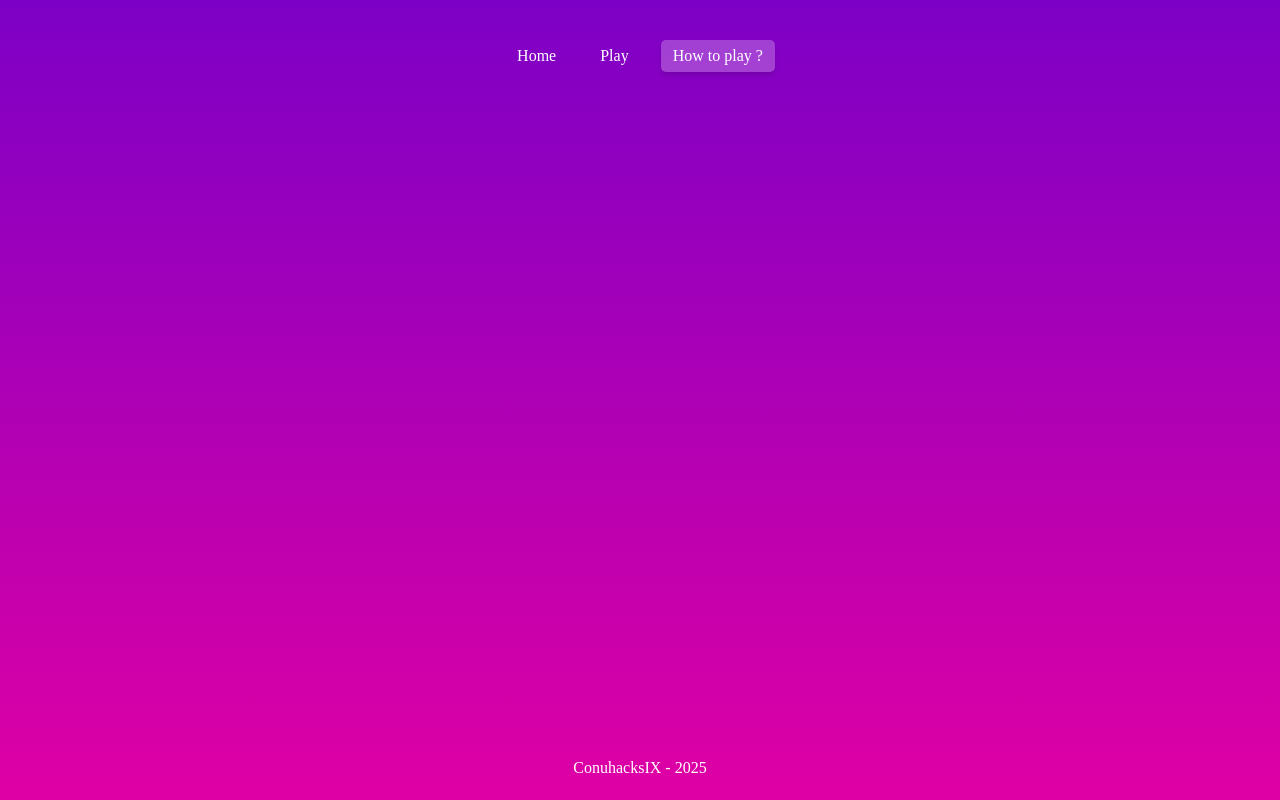
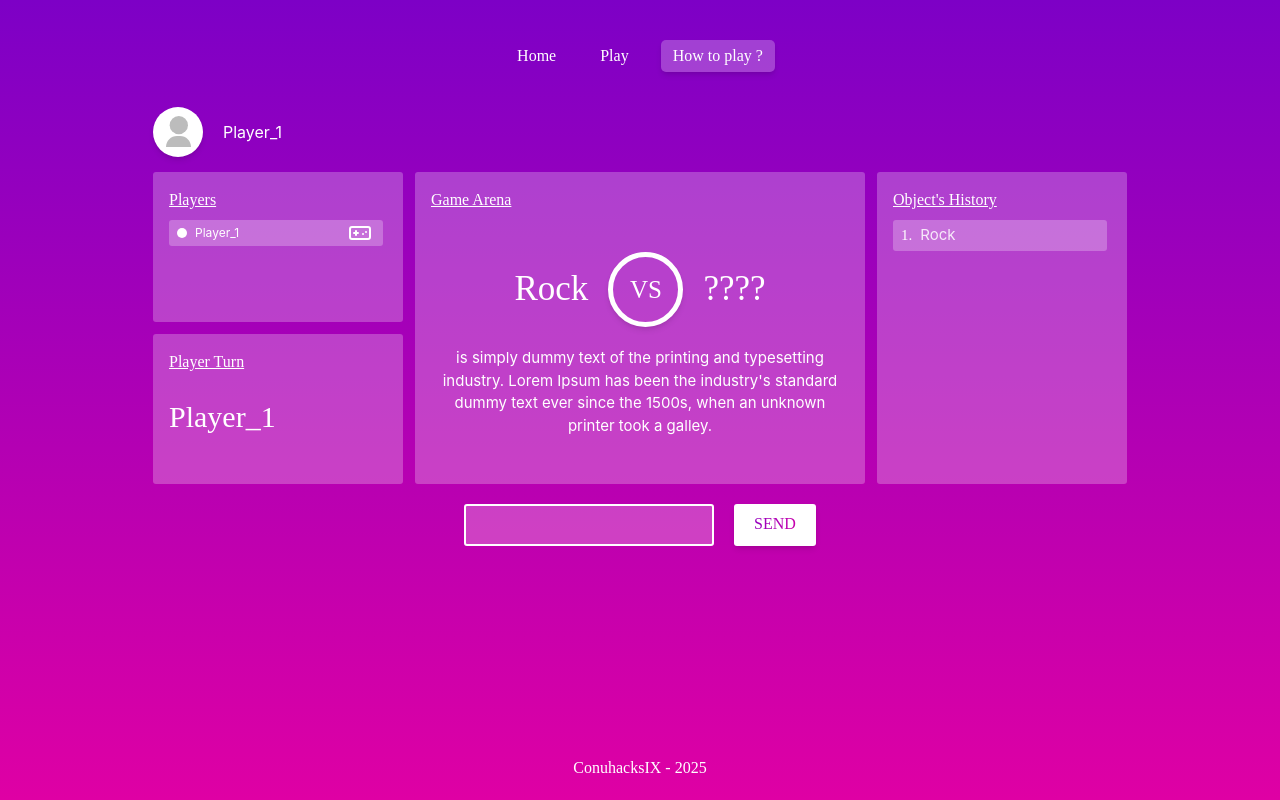
Before and after one commit to AmirDehestani/Conuhacks9, a React (Create React App) app in the folder client/: page /Game in a window 1280 px wide. Built offline with nearby package versions, Linux system fonts and the light colour scheme; a web font is replaced by a local one.

Commit message:
finished game page ui

```diff
--- a/client/src/App.js
+++ b/client/src/App.js
@@ -6,6 +6,7 @@ import Footer from './components/footer';
 import LobbySetup from './components/LobbySetup';
 import HowToPlay from './components/HowToPlay';
 import Lobby from './components/Lobby';
+import Game from './components/Game';
 
 function App() {
   return (
@@ -18,6 +19,7 @@ function App() {
             <Route path="/howtoplay" element={<HowToPlay/>} />
             <Route path="/lobby-setup" element={<LobbySetup />} />
             <Route path="/lobby" element={<Lobby/>} />
+            <Route path="/Game" element={<Game/>} />
           </Routes>
         </div>
         <Footer />
--- /dev/null
+++ b/client/src/components/Game.jsx
@@ -0,0 +1,107 @@
+import React, { useState } from 'react';
+import ObjectHistoryItem from './ObjectHistoryItem';
+import PlayerItem from './PlayerItem';
+
+function Game() {
+  const objectItem = { id: 1, objectName: 'Rock' };
+  const playerItem = { id: 1, name: 'Player_1' };
+
+  const [usersList, setUsersList] = useState([playerItem]);
+  const [objectsHistory, setObjectsHistory] = useState([objectItem]);
+  const [playerTurn, setPlayerTurn] = useState('Player_1');
+  const [currentUser, setCurrentUser] = useState({ id: 1, name: 'Player_1' });
+  const [previousObject, setPreviousObject] = useState('Rock');
+  const [currentObject, setCurrentObject] = useState('????');
+
+  function SendAnswer(){
+    const input = document.getElementById('inputAnswer');
+    setCurrentObject(input.value);
+    input.value = '';
+  }
+
+  function userIconSVG() {
+    return (
+      <div>
+        <svg width="25" viewBox="0 0 107 134" fill="none" xmlns="http://www.w3.org/2000/svg">
+          <ellipse cx="54.8049" cy="39.1463" rx="39.1463" ry="39.1463" fill="#BCBCBC" />
+          <path d="M0 133.097C0 107.154 21.0317 86.1218 46.9756 86.1218H60.0244C85.9683 86.1218 107 107.154 107 133.097V133.097H0V133.097Z" fill="#BCBCBC" />
+        </svg>
+      </div>
+    );
+  }
+
+  return (
+    <div className='flex justify-center'>
+      <div className='flex flex-col gap-5'>
+        {/* TOP SECTION */}
+        <div className='flex flex-row justify-between w-[974px] h-[40px]'>
+          <div className='flex flex-row items-center gap-5'>
+            <div className='bg-white w-[50px] h-[50px] rounded-full shadow-md'>
+              <div className='flex justify-center items-center w-full h-full'>
+                {userIconSVG()}
+              </div>
+            </div>
+            <div id={currentUser.id} className='text-white'>{currentUser.name}</div>
+          </div>
+        </div>
+
+        {/* MIDDLE SECTION */}
+        <div className='flex justify-center'>
+          <div className='flex flex-row gap-3'>
+            <div className='flex flex-col gap-3'>
+              <div className='w-[250px] h-[150px] bg-[rgba(255,255,255,0.25)] rounded-[3px] p-4'>
+                <div className='cherrybomb text-white underline'>Players</div>
+                <div className='flex flex-col gap-1 mt-2 pr-1 h-[90px] overflow-y-auto'>
+                  {usersList.length !== 0 ? usersList.map((user) => <PlayerItem player={user} />)
+                  : <div className='text-white'>Empty</div>}
+                </div>
+              </div>
+              <div className='w-[250px] h-[150px] bg-[rgba(255,255,255,0.25)] rounded-[3px] p-4'>
+                <div className='cherrybomb text-white underline'>Player Turn</div>
+                <div className='cherrybomb text-white text-[30px] mt-5'>{playerTurn}</div>
+              </div>
+            </div>
+            <div className='w-[450px] h-[312px] bg-[rgba(255,255,255,0.25)] rounded-[3px] p-4 flex flex-col gap-5'>
+              <div className='cherrybomb text-white underline'>Game Arena</div>
+              <div className='flex flex-row gap-5 justify-center cherrybomb text-white items-center mt-5'>
+                <div className='text-[35px]'>{previousObject}</div>
+                <div className='bg-[rgba(0,0,0,0)] border-[5px] border-white w-[75px] h-[75px] rounded-full shadow-md flex justify-center items-center'>
+                  <span className='text-[25px]'>VS</span>
+                </div>
+                {/* use  animate-bounce to make the text bounce*/}
+                <div className='text-[35px]'>{currentObject}</div>
+              </div>
+              <div className='text-white text-center text-[15px]'>
+                is simply dummy text of the printing and typesetting industry.
+                Lorem Ipsum has been the industry's standard dummy text ever since the 1500s,
+                when an unknown printer took a galley.
+              </div>
+            </div>
+            <div className='w-[250px] h-[312px] bg-[rgba(255,255,255,0.25)] rounded-[3px] p-4'>
+              <div className='cherrybomb text-white underline'>Object's History</div>
+              <div className='flex flex-col gap-1 mt-2 pr-1 h-[245px] overflow-y-auto '>
+                {objectsHistory.length !== 0 ? objectsHistory.map((object) => <ObjectHistoryItem key={object.id} object={object} />)
+                  :
+                  <div className='text-white'>Empty</div>}
+              </div>
+            </div>
+          </div>
+        </div>
+
+        {/* BOTTOM SECTION */}
+        <div className='flex justify-center'>
+          <div className='flex flex-row gap-5 cherrybomb'>
+            <div>
+              <input id='inputAnswer' type="text" className='text-[25px] rounded-[3px] px-2 border-2 border-white bg-[rgba(255,255,255,0.25)] text-white w-[250px]' />
+            </div>
+            <div className='bg-white rounded-[3px] hover:scale-[105%] cursor-pointer ease-in-out duration-300 shadow-md'>
+              <div onClick={()=>{SendAnswer()}} className='py-2 px-5 rounded-[3px] text-transparent bg-clip-text bg-gradient-to-r from-[#7D00C6] to-[#DF00A4]'>SEND</div>
+            </div>
+          </div>
+        </div>
+      </div>
+    </div>
+  );
+}
+
+export default Game;
--- /dev/null
+++ b/client/src/components/ObjectHistoryItem.jsx
@@ -0,0 +1,11 @@
+import React from 'react';
+
+function ObjectHistoryItem({ object }) {
+  return (
+    <div className='bg-[rgba(255,255,255,0.25)] rounded-[3px] py-1 flex flex-row items-center pl-2 text-[15px]'>
+      <span className='pr-2 cherrybomb text-white'>{object.id}. </span> <span className='text-white opacity-85'>{object.objectName}</span>
+    </div>
+  );
+}
+
+export default ObjectHistoryItem;
--- /dev/null
+++ b/client/src/components/PlayerItem.jsx
@@ -0,0 +1,27 @@
+import React from 'react'
+
+function PlayerItem({player}) {
+
+    function gamepadIconSVG() {
+        return (
+            <div>
+                <svg width="22" height="14" viewBox="0 0 22 14" fill="none" xmlns="http://www.w3.org/2000/svg">
+                    <path d="M5 7H9M7 5V9M14 8H14.01M17 6H17.01" stroke="white" stroke-width="2" stroke-linecap="round" stroke-linejoin="round"/>
+                    <path d="M19 1H3C1.89543 1 1 1.89543 1 3V11C1 12.1046 1.89543 13 3 13H19C20.1046 13 21 12.1046 21 11V3C21 1.89543 20.1046 1 19 1Z" stroke="white" stroke-width="2" stroke-linecap="round" stroke-linejoin="round"/>
+                </svg>
+            </div>
+        );
+    }
+
+  return (
+    <div className='bg-[rgba(255,255,255,0.25)] rounded-[3px] py-1 flex flex-row items-center pl-2 pr-3 text-[15px] justify-between'>
+        <div className='flex flex-row items-center'>
+            <div className='w-[10px] h-[10px] bg-white rounded-full mr-2'></div> <span className='text-[12px] text-white'>{player.name}</span>
+        </div>
+
+        <div>{gamepadIconSVG()}</div>
+    </div>
+  )
+}
+
+export default PlayerItem
```
